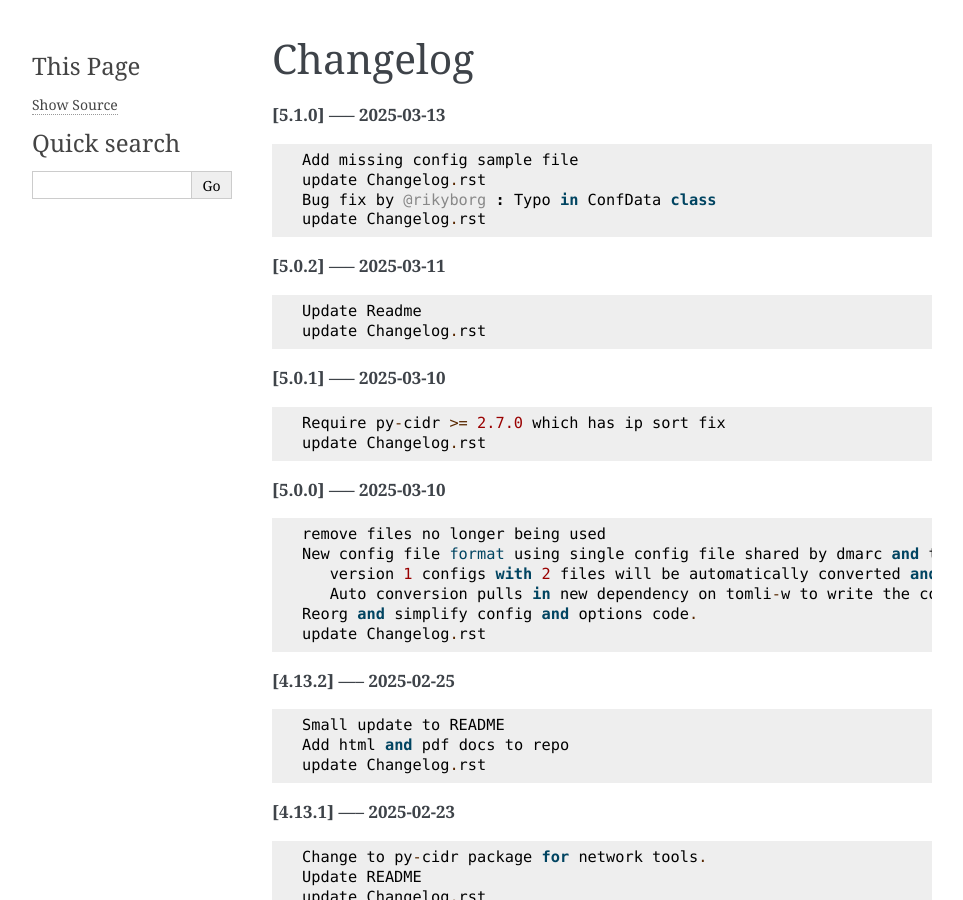
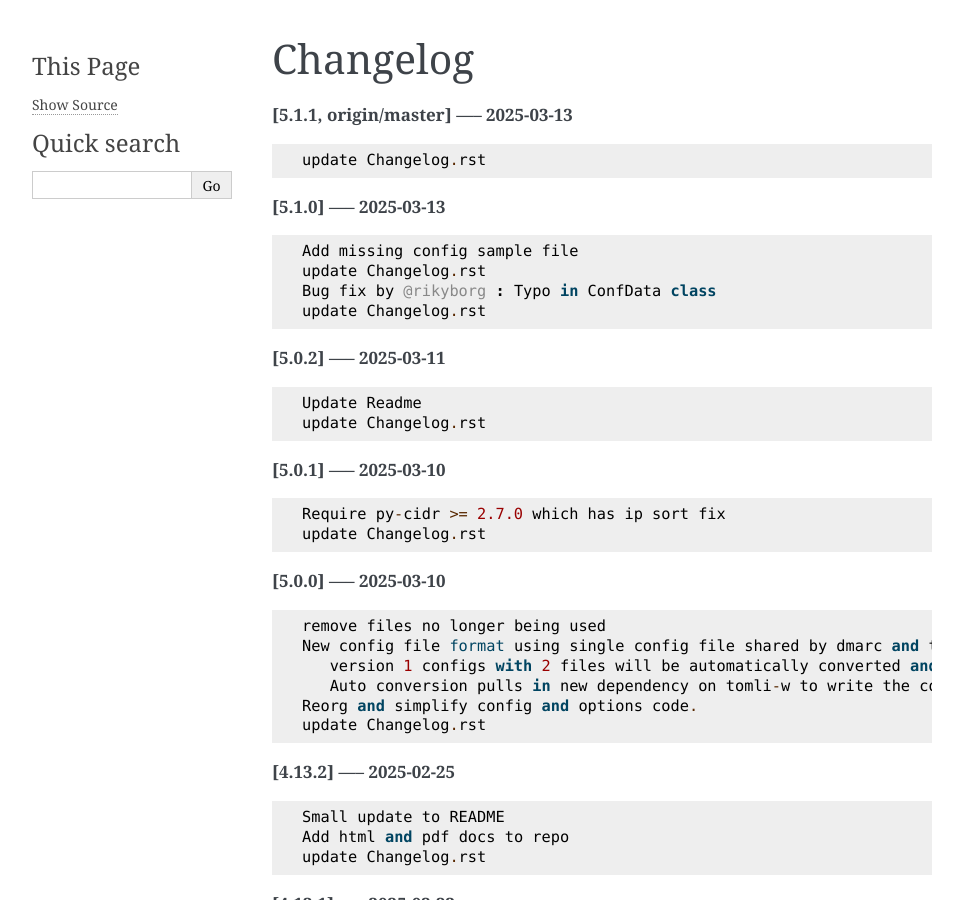
Before and after one commit to gene-git/dmarc_report, a Sphinx documentation site: the page built from Docs/Changelog.rst, in a window 1280 px wide and 900 px high. Shown: the whole window, without its empty margins (148-1111 px from the left). Built offline with Sphinx 7.4.7, drawn with Linux system fonts in a browser that asks for light colours; pages that are not in the unit, such as notebooks, are missing from menus.

Commit message:
update Changelog.rst

```diff
--- a/Docs/Changelog.rst
+++ b/Docs/Changelog.rst
@@ -1,5 +1,10 @@
 Changelog
 =========
+
+**[5.1.1, origin/master] ----- 2025-03-13** ::
+
+	    update Changelog.rst
+
 
 **[5.1.0] ----- 2025-03-13** ::
 
```
